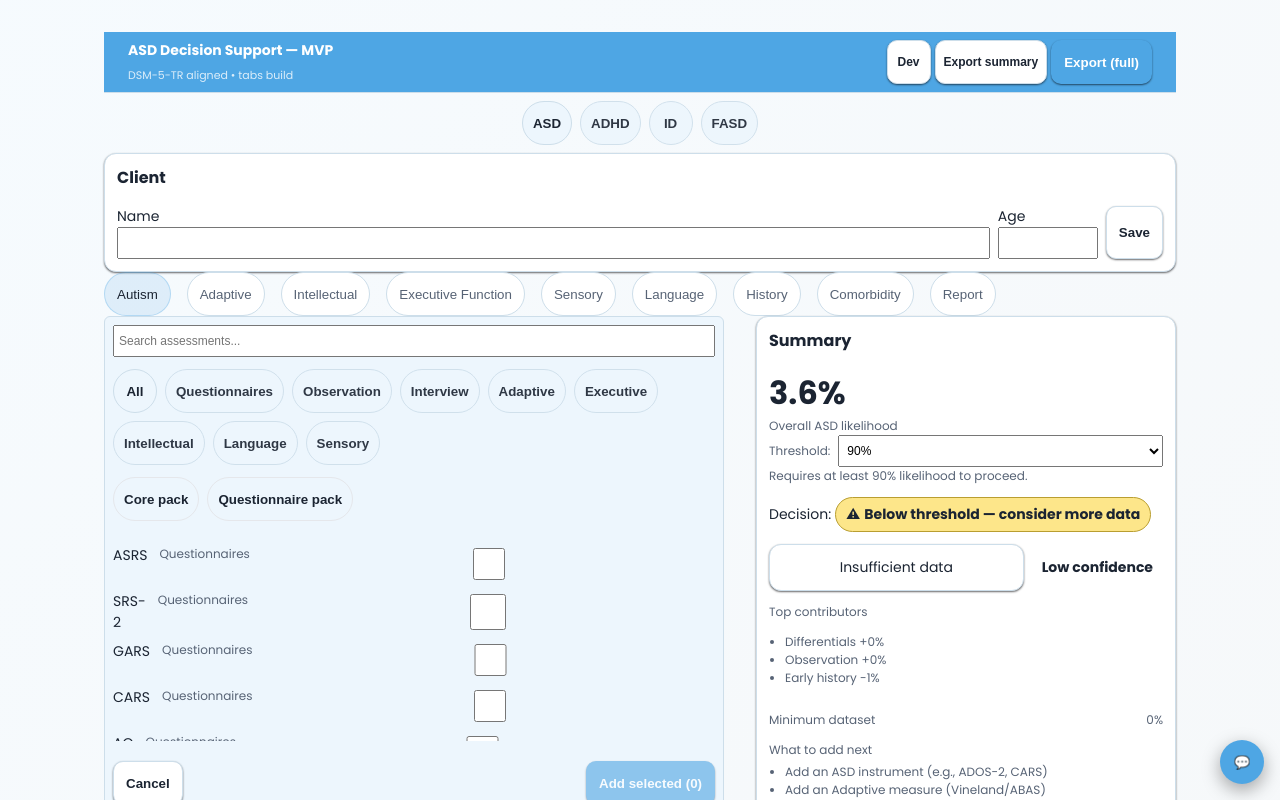
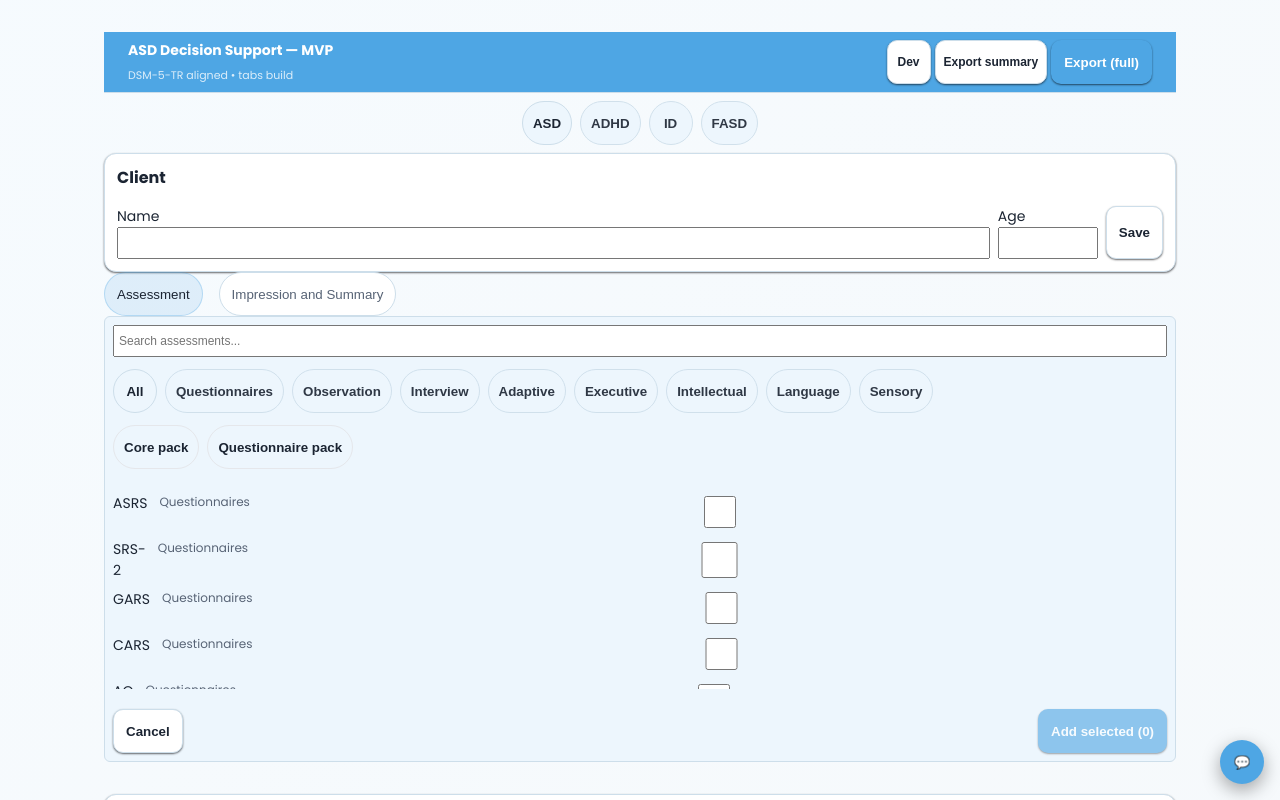
Before and after one commit to dolorvi/asd-ds, a React (Vite) app: page / in a window 1280 px wide. Shown: the top 800 px of the page. Built offline with nearby package versions, Linux system fonts and the light colour scheme; the HTML template or start-up script is replaced by a standard one.

Commit message:
Rename tabs and remove condition-specific tabs

```diff
--- a/src/App.tsx
+++ b/src/App.tsx
@@ -50,17 +50,7 @@ export default function App() {
 
   // ---------- core state ----------
   const [config, setConfig] = useState<Config>(DEFAULT_CONFIG);
-  const TABS = [
-    "Autism",
-    "Adaptive",
-    "Intellectual",
-    "Executive Function",
-    "Sensory",
-    "Language",
-    "History",
-    "Comorbidity",
-    "Report",
-  ] as const;
+  const TABS = ["Assessment", "Impression and Summary"] as const;
   const [activeTab, setActiveTab] = useState(0);
   const [devOpen, setDevOpen] = useState(false);
 
@@ -390,11 +380,8 @@ export default function App() {
             <Tabs tabs={TABS as unknown as string[]} active={activeTab} onSelect={setActiveTab} />
           </div>
 
-          <div className="layout">
-            {/* LEFT: panels per tab */}
+          {activeTab === 0 && (
             <section className="stack stack--lg">
-              {activeTab === 0 && (
-                <>
               <div id="asd-inst-section">
                 <AssessmentSelector
                   assessments={assessments}
@@ -470,15 +457,8 @@ export default function App() {
                   configs={config.defaultInstruments}
                 />
               )}
-                </>
-              )}
 
-              {activeTab === 1 && (
-                selectedAdaptive.length === 0 ? (
-                  <button type="button" className="btn" onClick={() => setActiveTab(0)}>
-                    Select an assessment
-                  </button>
-                ) : (
+              {selectedAdaptive.length > 0 && (
                 <>
                   {hasAbas && (
                     <>
@@ -505,13 +485,9 @@ export default function App() {
                       title="Vineland-3 Composite"
                       domains={config.vinelandDomains ?? VINELAND_DOMAINS}
                       options={VINELAND_SEVERITIES}
-                        valueMap={{
-                          vineland_composite: getInstrumentBand("Vineland-3"),
-                        }}
+                      valueMap={{ vineland_composite: getInstrumentBand("Vineland-3") }}
                       setValueMap={(fn) => {
-                          const next = fn({
-                            vineland_composite: getInstrumentBand("Vineland-3"),
-                          });
+                        const next = fn({ vineland_composite: getInstrumentBand("Vineland-3") });
                         setInstrumentBand("Vineland-3", next.vineland_composite || "");
                       }}
                     />
@@ -525,15 +501,9 @@ export default function App() {
                     />
                   )}
                 </>
-                )
               )}
 
-              {activeTab === 2 && (
-                selectedIntellectual.length === 0 ? (
-                  <button type="button" className="btn" onClick={() => setActiveTab(0)}>
-                    Select an assessment
-                  </button>
-                ) : (
+              {selectedIntellectual.length > 0 && (
                 <>
                   {selectedIntellectual.includes("WISC/WAIS/WPPSI") && (
                     <DomainPanel
@@ -552,15 +522,9 @@ export default function App() {
                     />
                   )}
                 </>
-                )
               )}
 
-              {activeTab === 3 && (
-                selectedExecutive.length === 0 ? (
-                  <button type="button" className="btn" onClick={() => setActiveTab(0)}>
-                    Select an assessment
-                  </button>
-                ) : (
+              {selectedExecutive.length > 0 && (
                 <>
                   {selectedExecutive.includes("BRIEF-2") && (
                     <DomainPanel title="BRIEF-2" domains={BRIEF2_DOMAINS} valueMap={brief} setValueMap={setBRIEF} />
@@ -574,15 +538,9 @@ export default function App() {
                     />
                   )}
                 </>
-                )
               )}
 
-              {activeTab === 4 && (
-                selectedSensory.length === 0 ? (
-                  <button type="button" className="btn" onClick={() => setActiveTab(0)}>
-                    Select an assessment
-                  </button>
-                ) : (
+              {selectedSensory.length > 0 && (
                 <>
                   {selectedSensory.includes("Sensory Profile 2") && (
                     <DomainPanel
@@ -601,15 +559,9 @@ export default function App() {
                     />
                   )}
                 </>
-                )
               )}
 
-              {activeTab === 5 && (
-                selectedLanguage.length === 0 ? (
-                  <button type="button" className="btn" onClick={() => setActiveTab(0)}>
-                    Select an assessment
-                  </button>
-                ) : (
+              {selectedLanguage.length > 0 && (
                 <>
                   {selectedLanguage.includes("CELF-5") && (
                     <DomainPanel title="CELF-5" domains={CELF5_DOMAINS} valueMap={celf} setValueMap={setCELF} />
@@ -623,10 +575,8 @@ export default function App() {
                     />
                   )}
                 </>
-                )
               )}
 
-              {activeTab === 6 && (
               <div id="history-section">
                 <HistoryPanel
                   history={history}
@@ -635,11 +585,14 @@ export default function App() {
                   setObservation={setObservation}
                 />
               </div>
+
+              <DiffPanel diff={diff} setDiff={setDiff} />
+            </section>
           )}
 
-              {activeTab === 7 && <DiffPanel diff={diff} setDiff={setDiff} />}
-
-              {activeTab === 8 && (
+          {activeTab === 1 && (
+            <div className="layout">
+              <section className="stack stack--lg">
                 <ReportPanel
                   model={model}
                   supportEstimate={supportEstimate}
@@ -656,10 +609,7 @@ export default function App() {
                   config={config}
                   client={client}
                 />
-              )}
               </section>
-
-            {/* RIGHT: summary */}
               <section className="stack stack--lg">
                 <SummaryPanel
                   model={model}
@@ -676,6 +626,7 @@ export default function App() {
                 />
               </section>
             </div>
+          )}
           </>
         ) : condition === "FASD" ? (
           <div className="stack stack--lg">
```
Lines whose indentation alone changed are shown as unchanged.
